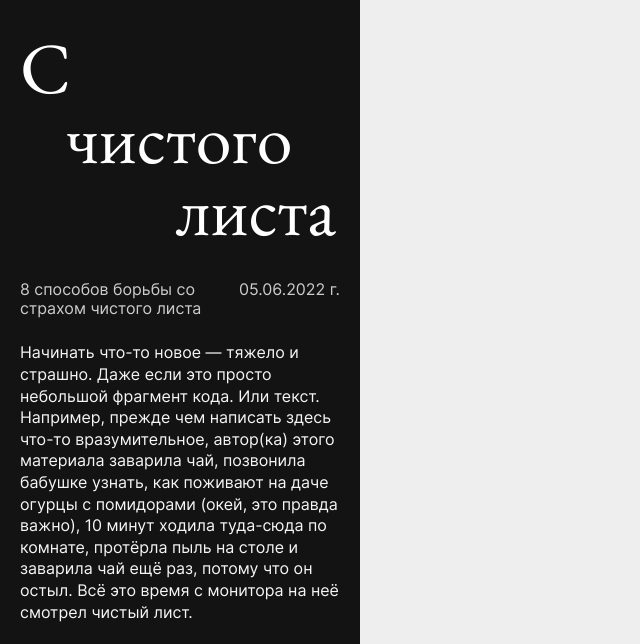
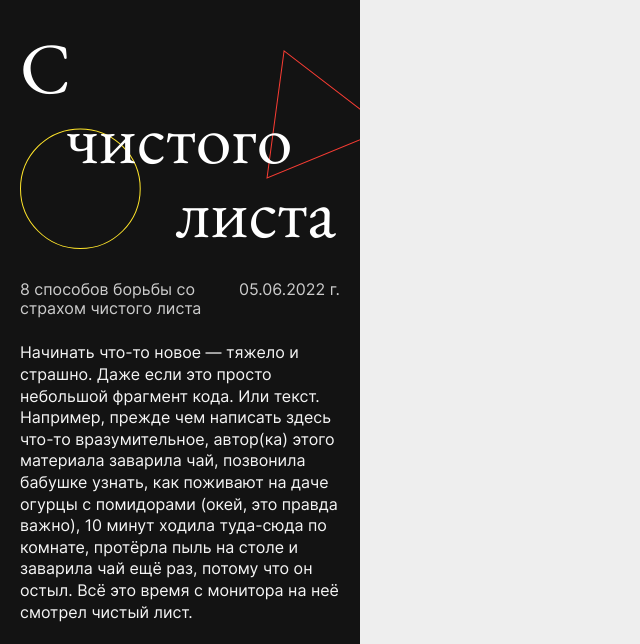
Before and after one commit to kirillhaifa/s-chistogo-lista-main, a plain HTML site: page index.html in a window 1280 px wide. Shown: the part 112-756 px from the top of the page, without its empty margins (0-640 px from the left). Drawn offline with Linux system fonts and the light colour scheme.

Commit message:
title fixed

```diff
--- a/styles/style.css
+++ b/styles/style.css
@@ -63,7 +63,13 @@ blockquote {
   border-bottom: 1px solid white;
 }
 
+.cover {
+  background-image: url(../images/cover.svg);
+  background-repeat: no-repeat;
+  background-position: 20px 30px;
+  background-size: 95%;
 
+}
 
 .cover__title {
   margin-left: 20px;
@@ -79,14 +85,15 @@ blockquote {
 
 .text-center {
   text-align: center;
-  line-height: 65%;
+  margin-top: -24px;
+  margin-bottom: -20px;
   margin-right: 21px;
 }
 
 .text-right {
   text-align: right;
   margin-right: 24px;
-  line-height: 135%;
+
 }
 
 .intro {
```
